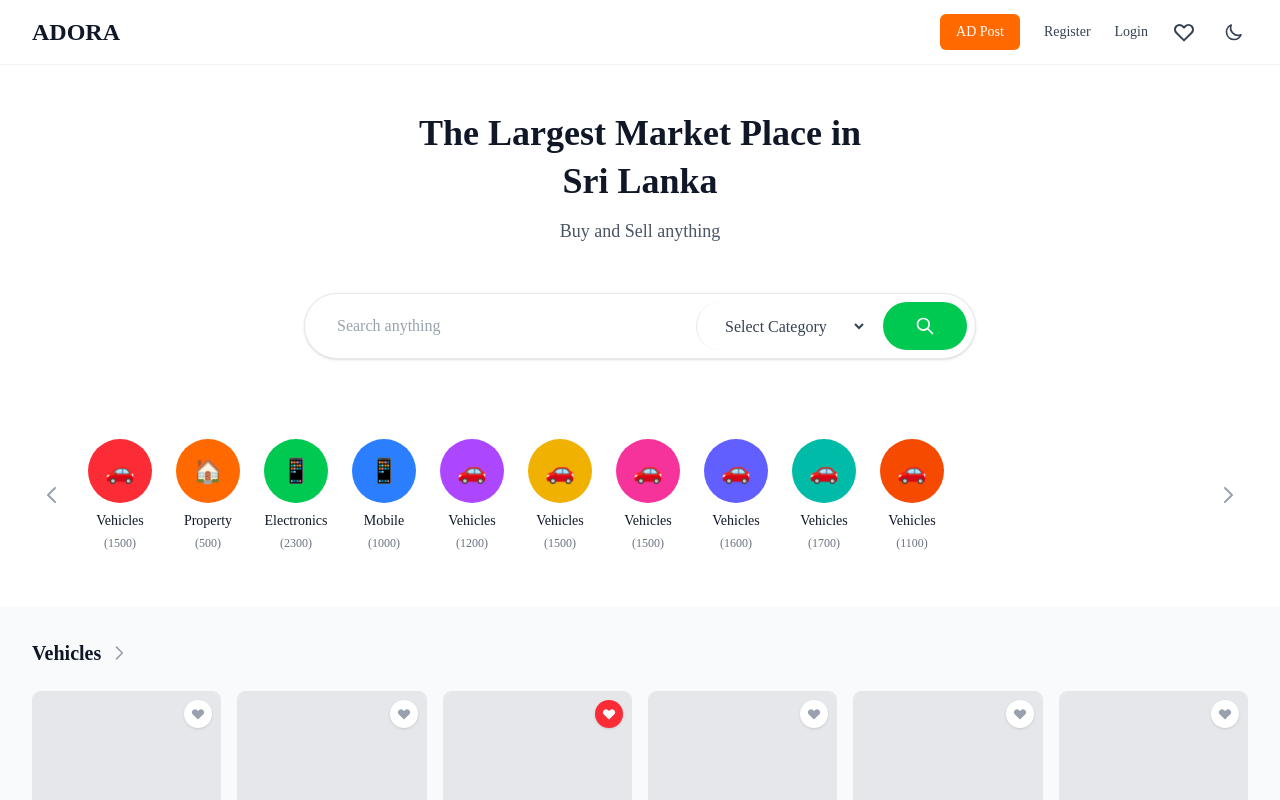
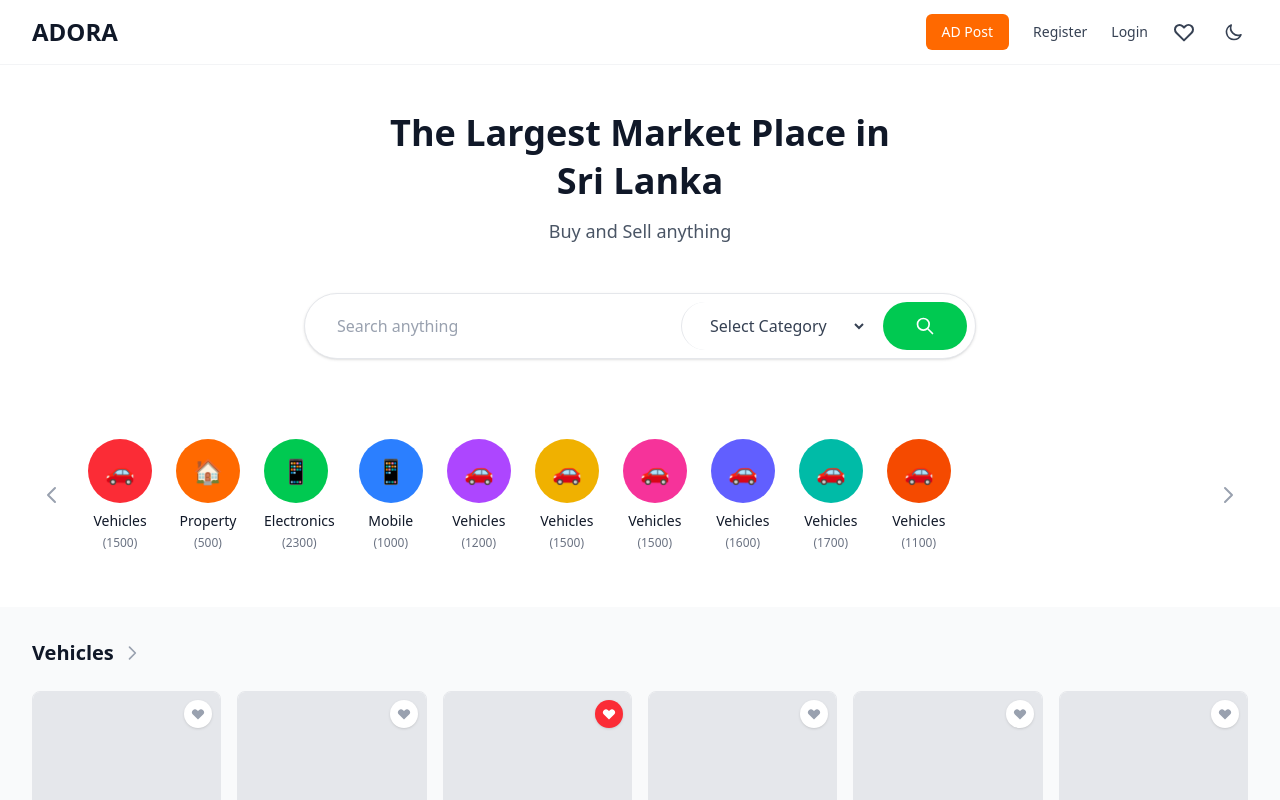
Before and after one commit to milindasandaru/LA_OLUXE, a Next.js app in the folder frontend/: page / in a window 1280 px wide. Shown: the top 800 px of the page. Built offline with nearby package versions, Linux system fonts and the light colour scheme.

Commit message:
update frontend part

```diff
--- a/frontend/src/app/globals.css
+++ b/frontend/src/app/globals.css
@@ -1,5 +1,6 @@
 @import "tailwindcss";
 @import url('https://fonts.googleapis.com/css2?family=Inter:ital,opsz,wght@0,14..32,100..900;1,14..32,100..900&family=Poppins:ital,wght@0,100;0,200;0,300;0,400;0,500;0,600;0,700;0,800;0,900;1,100;1,200;1,300;1,400;1,500;1,600;1,700;1,800;1,900&display=swap');
+@import url('../styles/theme.css');
 
 :root {
   --background: #ffffff;
@@ -20,8 +21,15 @@
   }
 }
 
+/* Apply theme to body */
 body {
-  background: var(--background);
-  color: var(--foreground);
-  font-family: Poppins;
+  background-color: var(--bg-base);
+  color: var(--text-primary);
+  font-family: var(--font-family-primary);
+  transition: background-color 0.3s ease, color 0.3s ease;
 }
+
+/* Smooth transitions for theme changes */
+* {
+  transition: background-color 0.3s ease, color 0.3s ease, border-color 0.3s ease;
+}
--- a/frontend/src/contexts/ThemeContext.tsx
+++ b/frontend/src/contexts/ThemeContext.tsx
@@ -0,0 +1,35 @@
+'use client';
+
+import { createContext, useContext, useState, ReactNode, useEffect } from 'react';
+
+type Theme = 'light' | 'dark';
+
+interface ThemeContextType {
+  theme: Theme;
+  setTheme: (theme: Theme) => void;
+}
+
+const ThemeContext = createContext<ThemeContextType | undefined>(undefined);
+
+export const ThemeProvider = ({ children }: { children: ReactNode }) => {
+  const [theme, setTheme] = useState<Theme>('light');
+
+  useEffect(() => {
+    const root = window.document.documentElement;
+    root.setAttribute('data-theme', theme);
+  }, [theme]);
+
+  return (
+    <ThemeContext.Provider value={{ theme, setTheme }}>
+      {children}
+    </ThemeContext.Provider>
+  );
+};
+
+export const useTheme = () => {
+  const context = useContext(ThemeContext);
+  if (!context) {
+    throw new Error('useTheme must be used within a ThemeProvider');
+  }
+  return context;
+};
--- /dev/null
+++ b/frontend/src/styles/theme.css
@@ -0,0 +1,166 @@
+/*
+    ADORA Theme System - CSS variables
+    Light and Dark Mode Support
+*/
+
+/* Root variables - Default ( Light theme)*/
+:root {
+    /* BAse Colors - Light Theme */
+    --background-primary: #ffffff;
+    --background-secondary: #0a0a0a;
+
+    /* Gray Scale Palette */
+    --neutral-50: #f9fafb;
+    --neutral-100: #f3f4f6;
+    --neutral-200: #e5e7eb;
+    --neutral-300: #d1d5db;
+    --neutral-400: #9ca3af;
+    --neutral-500: #6b7280;
+    --neutral-600: #4b5563;
+    --neutral-700: #374151;
+    --neutral-800: #1f2937;
+    --neutral-900: #111827;
+
+    /* Brand Colors - Green Minimal */
+    --brand-light: #4ade80;
+    --brand-primary: #22c55e;
+    --brand-dark: #16a34a;
+    --brand-darker: #15803d;
+
+    /* Accent Colors */
+    --accent-primary: #10b981;
+    --accent-hover: #059669;
+
+    /* Status Colors */
+    --status-error: #ef4444;
+    --status-error-light: #fecaca;
+    --status-warning: #f59e0b;
+    --status-warning-light: #fef3c7;
+    --status-success: #22c55e;
+    --status-success-light: #dcfce7;
+
+    /* Light Theme Semantic Colors */
+    --bg-base: var(--background-primary);
+    --bg-elevated: var(--background-primary);
+    --text-primary: var(--neutral-800);
+    --text-secondary: var(--neutral-500);
+    --border-subtle: var(--neutral-200);
+    --border-strong: var(--neutral-300);
+    --surface-input: var(--neutral-100);
+    --brand-color: var(--brand-primary);
+    --brand-hover: var(--brand-dark);
+    --surface-card: var(--background-primary);
+    --surface-muted: var(--neutral-50);
+
+    /* Typography System */
+    --font-family-primary: 'Inter', -apple-system, BlinkMacSystemFont, 'Segoe UI', sans-serif;
+    --font-family-secondary: 'Poppins', -apple-system, BlinkMacSystemFont, 'Segoe UI', sans-serif;
+
+    /* Font Scale */
+    --size-xs: 0.75rem;     /* 12px */
+    --size-sm: 0.875rem;    /* 14px */
+    --size-base: 1rem;      /* 16px */
+    --size-lg: 1.125rem;    /* 18px */
+    --size-xl: 1.25rem;     /* 20px */
+    --size-2xl: 1.5rem;     /* 24px */
+    --size-3xl: 1.875rem;   /* 30px */
+    --size-4xl: 2.25rem;    /* 36px */
+
+    /* Font Weights */
+    --weight-normal: 400;
+    --weight-medium: 500;
+    --weight-semibold: 600;
+    --weight-bold: 700;
+
+    /* Spacing Scale */
+    --space-xs: 0.25rem;    /* 4px */
+    --space-sm: 0.5rem;     /* 8px */
+    --space-md: 1rem;       /* 16px */
+    --space-lg: 1.5rem;     /* 24px */
+    --space-xl: 2rem;       /* 32px */
+    --space-2xl: 3rem;      /* 48px */
+
+    /* Border Radius */
+    --radius-sm: 0.25rem;   /* 4px */
+    --radius-md: 0.5rem;    /* 8px */
+    --radius-lg: 0.75rem;   /* 12px */
+    --radius-xl: 1rem;      /* 16px */
+}
+
+/* Dark Theme Override */
+[data-theme="dark"] {
+  --bg-base: var(--background-secondary);
+  --bg-elevated: var(--neutral-900);
+  --text-primary: var(--neutral-100);
+  --text-secondary: var(--neutral-400);
+  --border-subtle: var(--neutral-700);
+  --border-strong: var(--neutral-600);
+  --surface-input: var(--neutral-800);
+  --brand-color: var(--brand-light);
+  --brand-hover: var(--brand-primary);
+  --surface-card: var(--neutral-900);
+  --surface-muted: var(--neutral-800);
+}
+
+/* Base Typography Classes */
+.font-primary {
+  font-family: var(--font-family-primary);
+}
+
+.font-secondary {
+  font-family: var(--font-family-secondary);
+}
+
+/* Text Size Utilities */
+.text-xs { font-size: var(--size-xs); }
+.text-sm { font-size: var(--size-sm); }
+.text-base { font-size: var(--size-base); }
+.text-lg { font-size: var(--size-lg); }
+.text-xl { font-size: var(--size-xl); }
+.text-2xl { font-size: var(--size-2xl); }
+.text-3xl { font-size: var(--size-3xl); }
+.text-4xl { font-size: var(--size-4xl); }
+
+/* Font Weight Utilities */
+.font-normal { font-weight: var(--weight-normal); }
+.font-medium { font-weight: var(--weight-medium); }
+.font-semibold { font-weight: var(--weight-semibold); }
+.font-bold { font-weight: var(--weight-bold); }
+
+/* Component Base Styles */
+.btn-primary {
+  background-color: var(--brand-color);
+  color: white;
+  border: none;
+  padding: var(--space-sm) var(--space-md);
+  border-radius: var(--radius-md);
+  font-weight: var(--weight-medium);
+  cursor: pointer;
+  transition: background-color 0.2s ease;
+}
+
+.btn-primary:hover {
+  background-color: var(--brand-hover);
+}
+
+.card-base {
+  background-color: var(--surface-card);
+  border: 1px solid var(--border-subtle);
+  border-radius: var(--radius-lg);
+  padding: var(--space-lg);
+}
+
+.input-base {
+  background-color: var(--surface-input);
+  border: 1px solid var(--border-subtle);
+  border-radius: var(--radius-md);
+  padding: var(--space-sm) var(--space-md);
+  color: var(--text-primary);
+  font-family: var(--font-family-primary);
+}
+
+.input-base:focus {
+  outline: none;
+  border-color: var(--brand-color);
+  box-shadow: 0 0 0 2px rgba(34, 197, 94, 0.1);
+}
```
